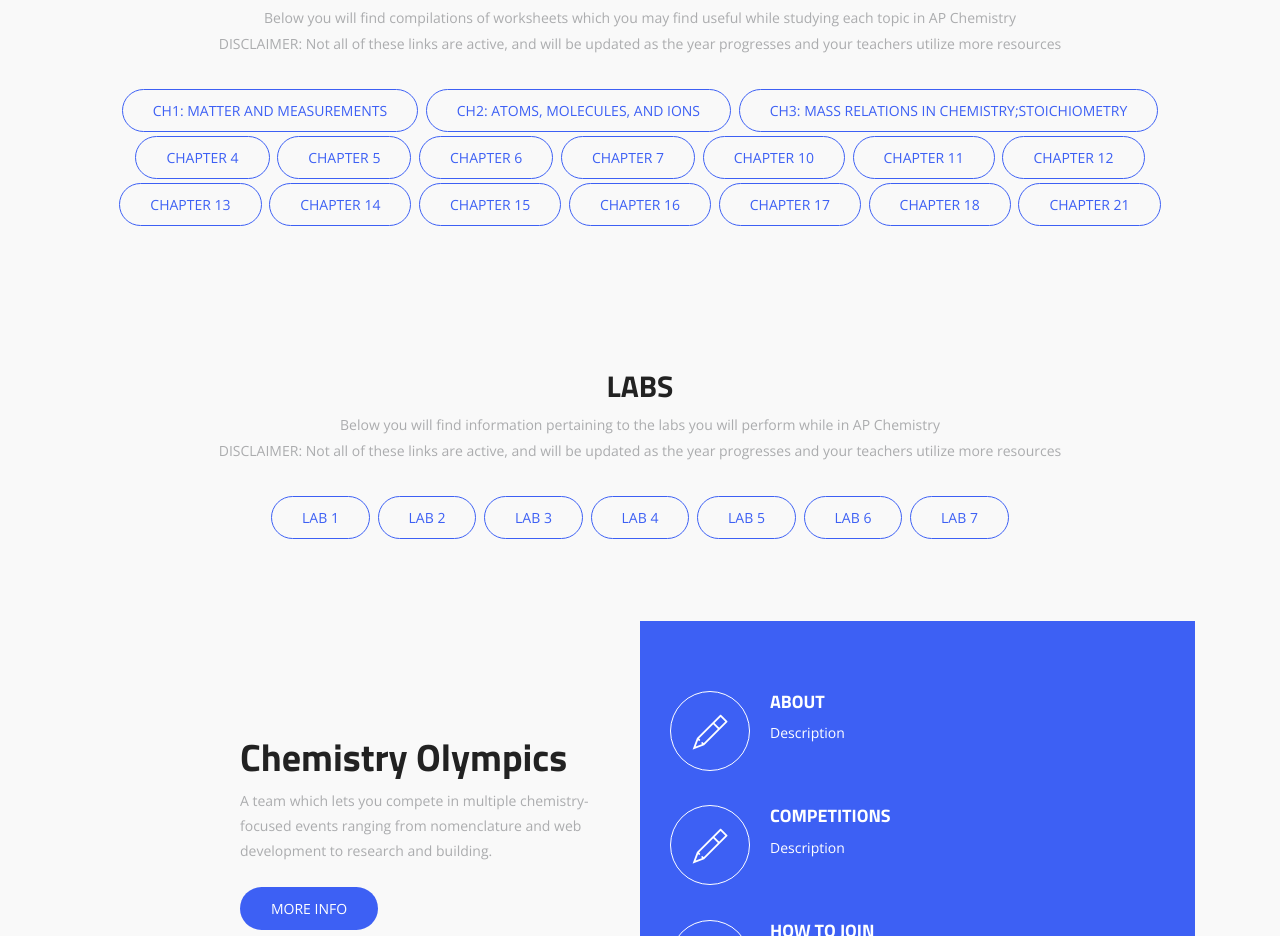
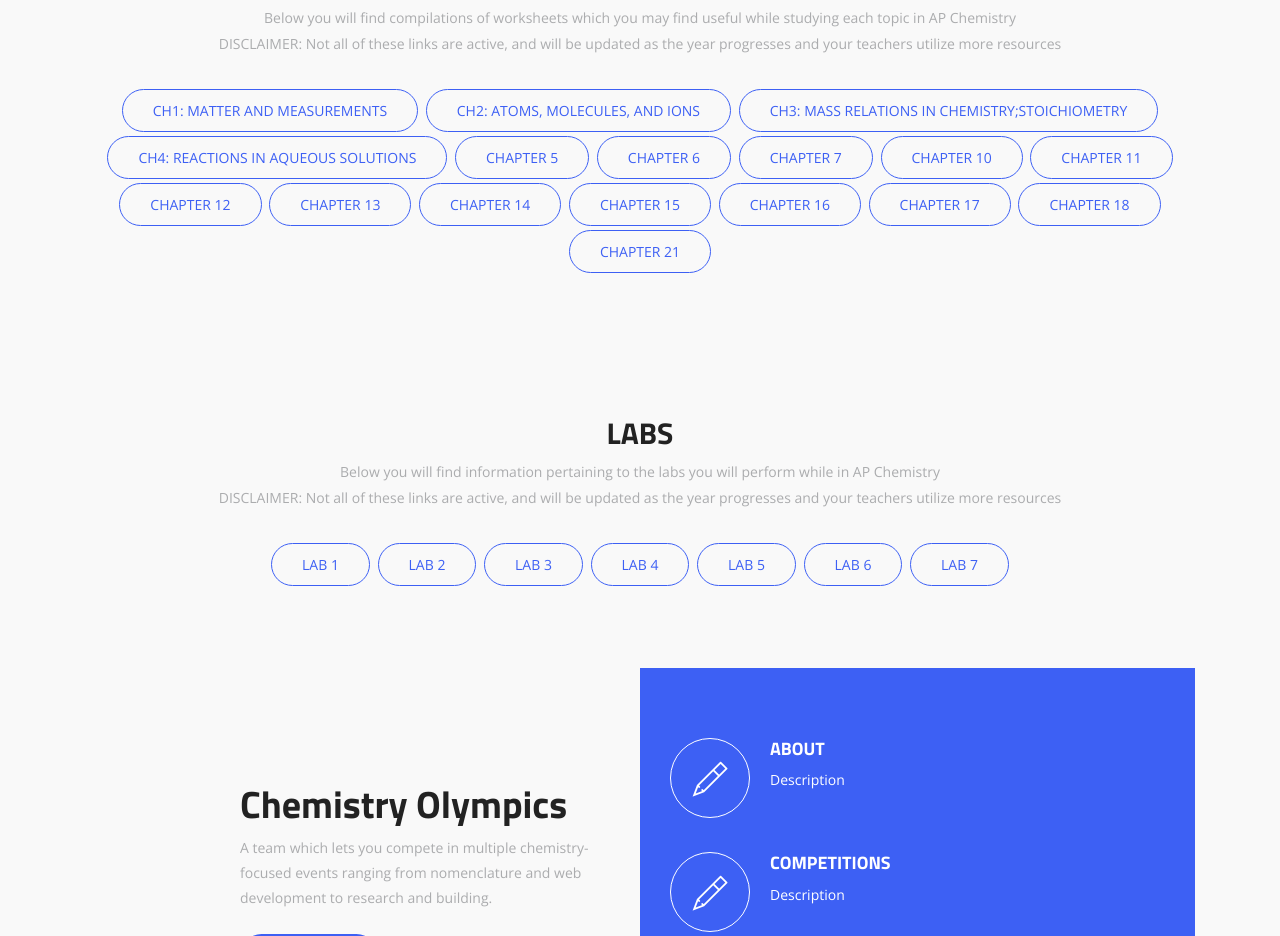
Before and after one commit to jeffreypaulraj/sbhschemistry, a plain HTML site: page index.html in a window 1280 px wide. Shown: the part 4903-5839 px from the top of the page. Drawn offline with nearby package versions, Linux system fonts and the light colour scheme; no server answers; files whose address does not match are found by name.

Commit message:
chapter 4 worksheets

```diff
--- a/index.html
+++ b/index.html
@@ -676,8 +676,8 @@
                   <a class="filter active btn btn-common btn-effect" href = "https://docs.google.com/document/d/12Y83waGA82e_PYPn_XolJoAbp8313sayRt1_o9oZz1w/edit?usp=sharing">
                     Ch3: Mass Relations in Chemistry;Stoichiometry
                   </a>
-                  <a class="filter active btn btn-common btn-effect" href = "#">
-                    Chapter 4
+                  <a class="filter active btn btn-common btn-effect" href = "https://docs.google.com/document/d/1Xd_jTKncUO_OzrUvTBeSX68C14EPpNVQWpb5Od42HJo/edit?usp=sharing">
+                    Ch4: Reactions in Aqueous Solutions
                   </a>
                   <a class="filter active btn btn-common btn-effect" href = "#">
                     Chapter 5
```
